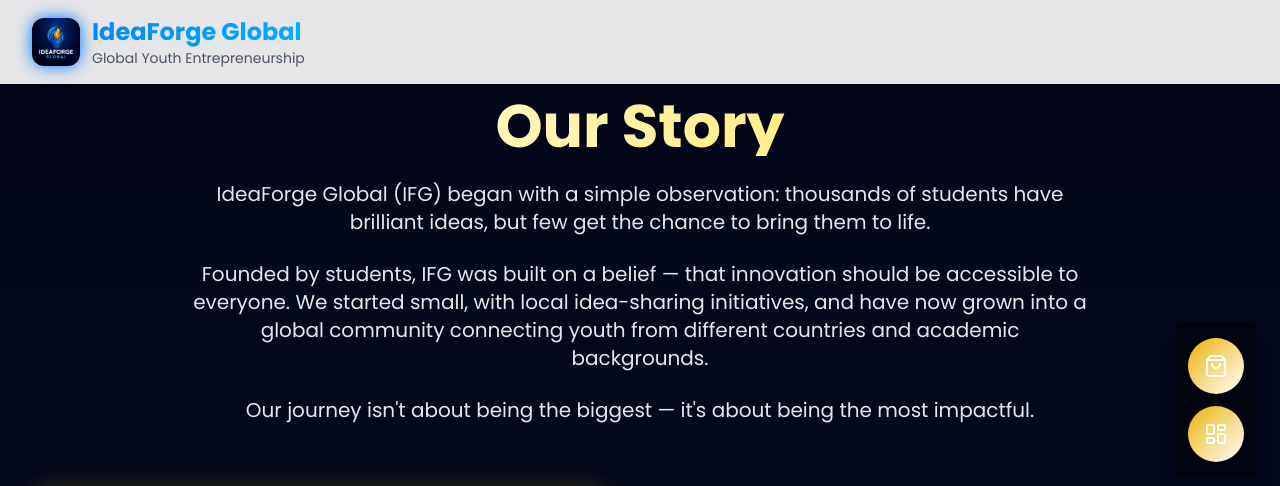
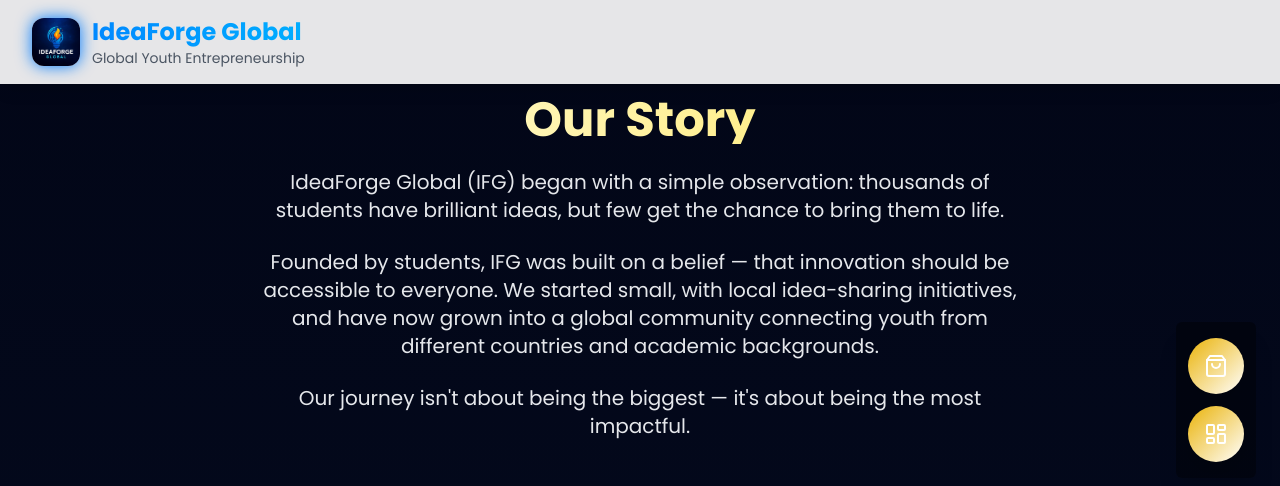
Before and after one commit to Arush-Developer/IFG-Website, a React (Vite) app: page /about in a window 1280 px wide. Shown: the top 486 px of the page. Built offline with nearby package versions, Linux system fonts and the light colour scheme.

Commit message:
Update AboutPage.tsx

```diff
--- a/src/pages/AboutPage.tsx
+++ b/src/pages/AboutPage.tsx
@@ -4,26 +4,26 @@ import CompetitionSignup from '../components/CompetitionSignup';
 const AboutPage: React.FC = () => {
   return (
     <div className="min-h-screen bg-gradient-to-b from-[#020617] via-[#08122B] to-[#0A1833] text-white">
-      <section className="py-24">
+      <section className="py-16 sm:py-24">
         <div className="max-w-7xl mx-auto px-4 sm:px-6 lg:px-8">
           {/* OUR STORY */}
-          <div className="text-center mb-16 animate-fade-in">
-            <h2 className="text-4xl sm:text-5xl md:text-6xl font-bold mb-6 text-transparent bg-clip-text bg-gradient-flow">
+          <div className="text-center mb-12 sm:mb-16 animate-fade-in">
+            <h2 className="text-3xl sm:text-4xl md:text-5xl font-bold mb-6 text-transparent bg-clip-text bg-gradient-flow">
               Our Story
             </h2>
-            <p className="text-gray-200 text-lg sm:text-xl max-w-4xl mx-auto mb-6">
+            <p className="text-gray-200 text-lg sm:text-xl max-w-3xl mx-auto mb-6">
               IdeaForge Global (IFG) began with a simple observation: thousands of students have brilliant ideas, but few get the chance to bring them to life.
             </p>
-            <p className="text-gray-200 text-lg sm:text-xl max-w-4xl mx-auto mb-6">
+            <p className="text-gray-200 text-lg sm:text-xl max-w-3xl mx-auto mb-6">
               Founded by students, IFG was built on a belief — that innovation should be accessible to everyone. We started small, with local idea-sharing initiatives, and have now grown into a global community connecting youth from different countries and academic backgrounds.
             </p>
-            <p className="text-gray-200 text-lg sm:text-xl max-w-4xl mx-auto">
+            <p className="text-gray-200 text-lg sm:text-xl max-w-3xl mx-auto">
               Our journey isn't about being the biggest — it's about being the most impactful.
             </p>
           </div>
 
           {/* VISION, MISSION, CORE VALUES */}
-          <div className="grid md:grid-cols-2 gap-12 sm:gap-16 items-center mb-16">
+          <div className="grid md:grid-cols-2 gap-8 sm:gap-12 mb-12 sm:mb-16">
             <div className="animate-slide-in-left">
               <img
                 src="https://images.unsplash.com/photo-1522071820081-009f0129c71c?auto=format&fit=crop&w=800&q=80"
@@ -63,11 +63,11 @@ const AboutPage: React.FC = () => {
           </div>
 
           {/* WHAT MAKES IFG UNIQUE */}
-          <div className="bg-white/10 backdrop-blur-xl border border-yellow-400/20 rounded-2xl p-8 mb-16">
+          <div className="bg-white/10 backdrop-blur-xl border border-yellow-400/20 rounded-2xl p-6 sm:p-8 mb-12 sm:mb-16">
             <h3 className="text-2xl sm:text-3xl font-bold mb-6 text-transparent bg-clip-text bg-gradient-flow text-center">
               What Makes IFG Unique
             </h3>
-            <div className="grid md:grid-cols-2 lg:grid-cols-3 gap-6 text-gray-200">
+            <div className="grid grid-cols-1 sm:grid-cols-2 lg:grid-cols-3 gap-6 text-gray-200">
               {[
                 { title: "Completely Student-Led", desc: "Built by students, for students" },
                 { title: "Global Reach", desc: "Connecting innovators worldwide" },
@@ -88,7 +88,7 @@ const AboutPage: React.FC = () => {
           </div>
 
           {/* OUR TEAM */}
-          <div className="text-center mb-16">
+          <div className="text-center mb-12 sm:mb-16">
             <h3 className="text-2xl sm:text-3xl font-bold text-transparent bg-clip-text bg-gradient-flow mb-4">
               Our Team
             </h3>
@@ -98,7 +98,7 @@ const AboutPage: React.FC = () => {
           </div>
 
           {/* WHY WE EXIST */}
-          <div className="bg-white/10 backdrop-blur-xl border border-yellow-400/20 rounded-2xl p-8 text-center mb-16 shadow-[0_0_25px_rgba(255,215,0,0.1)] hover:shadow-[0_0_40px_rgba(255,215,0,0.2)] transition-all">
+          <div className="bg-white/10 backdrop-blur-xl border border-yellow-400/20 rounded-2xl p-6 sm:p-8 text-center mb-12 sm:mb-16 shadow-[0_0_25px_rgba(255,215,0,0.1)] hover:shadow-[0_0_40px_rgba(255,215,0,0.2)] transition-all">
             <h3 className="text-2xl sm:text-3xl font-bold text-transparent bg-clip-text bg-gradient-flow mb-4">
               Why We Exist
             </h3>
@@ -113,10 +113,9 @@ const AboutPage: React.FC = () => {
       </section>
 
       {/* COMPETITION SECTION */}
-      <section className="py-16 border-t border-yellow-400/10" style={{ backgroundColor: '#0A1833' }}>
+      <section className="py-16 sm:py-20 border-t border-yellow-400/10" style={{ backgroundColor: '#0A1833' }}>
         <div className="max-w-7xl mx-auto px-4 sm:px-6 lg:px-8">
-          <div className="bg-white/10 backdrop-blur-xl border border-yellow-400/20 rounded-2xl p-10 shadow-[0_0_25px_rgba(255,215,0,0.1)] hover:shadow-[0_0_40px_rgba(255,215,0,0.2)] transition-all">
-
+          <div className="bg-white/10 backdrop-blur-xl border border-yellow-400/20 rounded-2xl p-6 sm:p-8 shadow-[0_0_25px_rgba(255,215,0,0.1)] hover:shadow-[0_0_40px_rgba(255,215,0,0.2)] transition-all">
             <h2 className="text-3xl sm:text-4xl font-bold mb-6 text-transparent bg-clip-text bg-gradient-flow text-center">
               🏆 Global Youth Entrepreneurship Challenge (GYEC)
             </h2>
```
